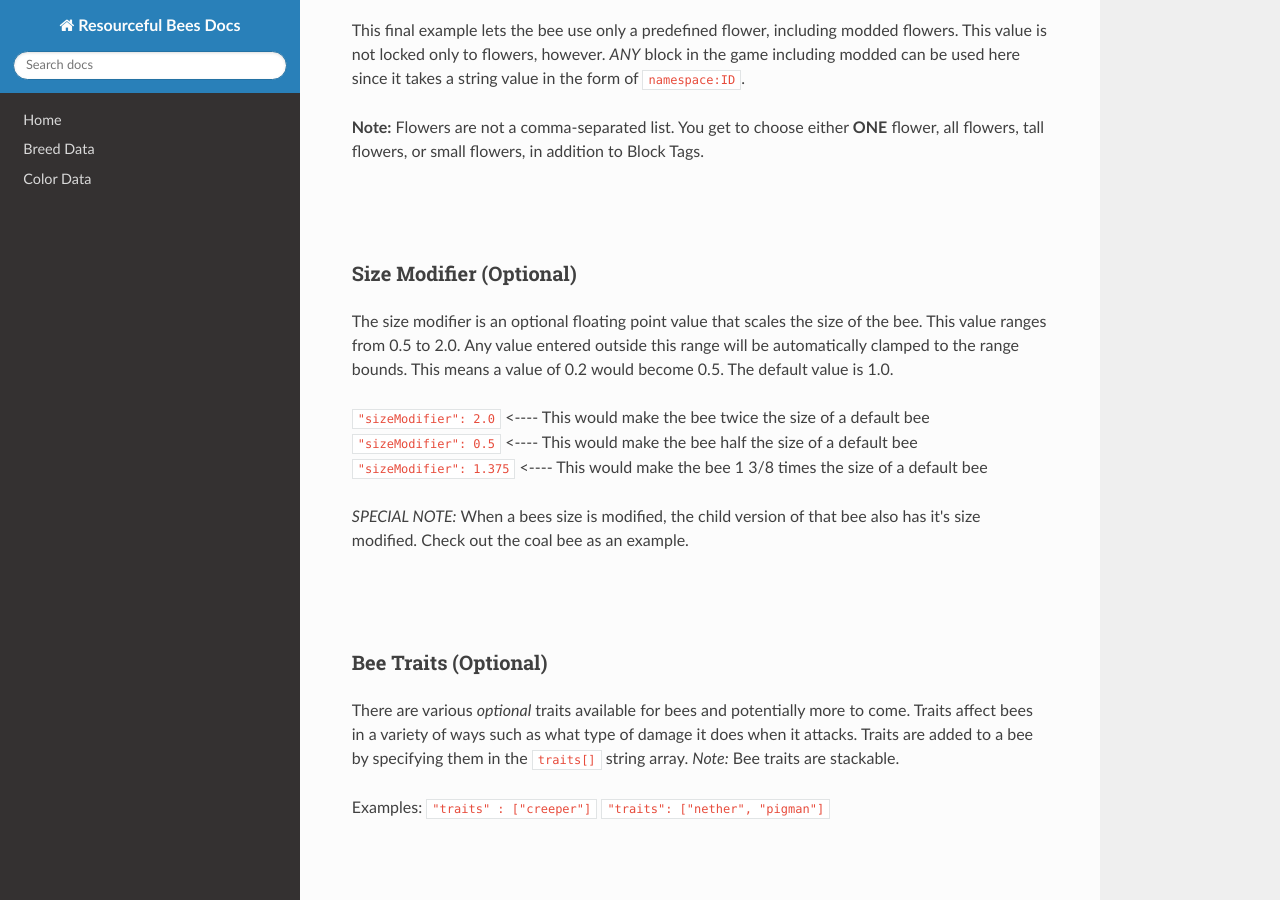
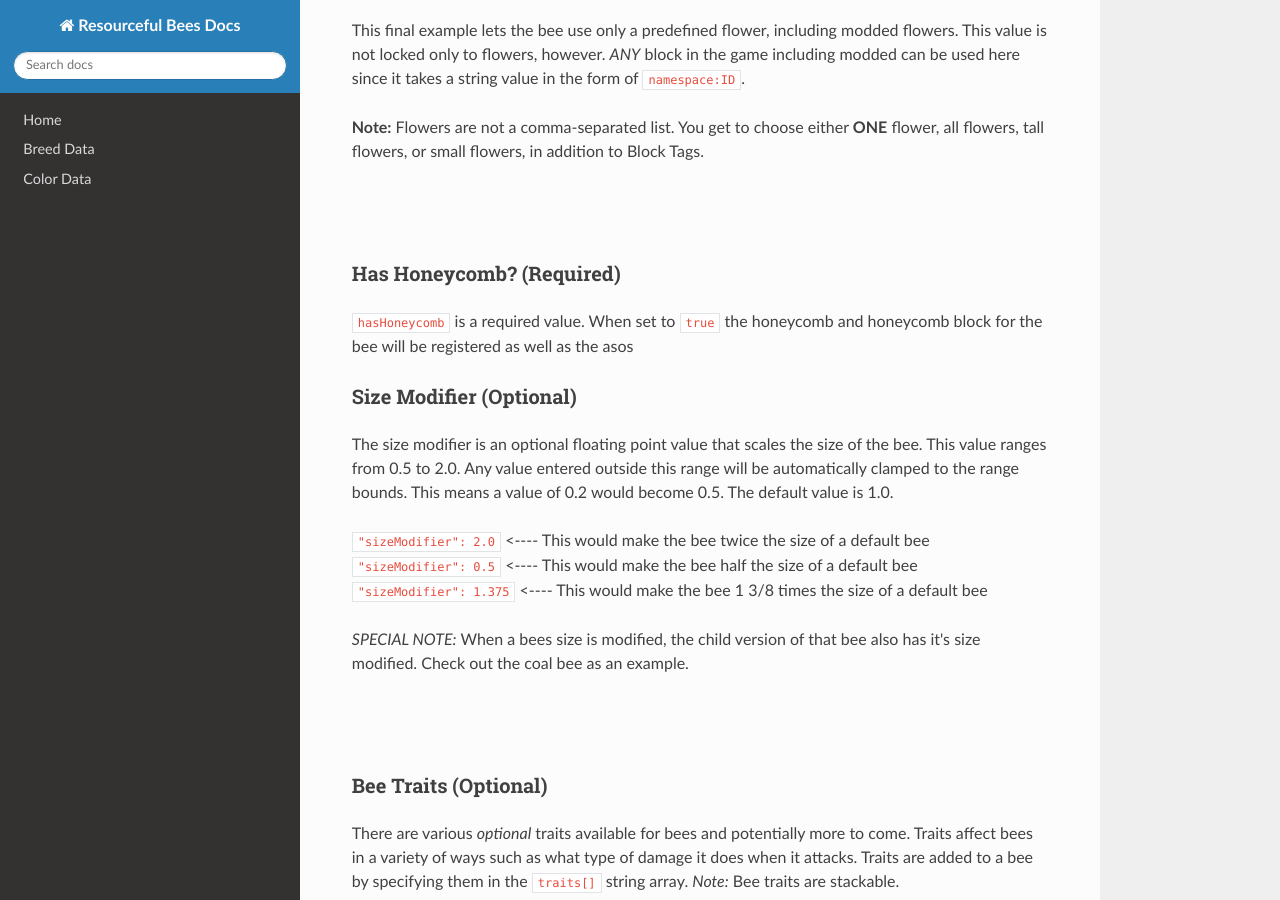
Before and after one commit to Team-Resourceful/ResourcefulBeesDocs, an MkDocs documentation site: the page built from docs/bee_data/custom_bee_data.md, in a window 1280 px wide and 900 px high, scrolled down 975 px. Built offline with MkDocs 1.6.1, drawn with Linux system fonts in a browser that asks for light colours; nearby versions of some CDN libraries.

Commit message:
docs/bee_data/custom_bee_data.md updated from https://stackedit.io/

```diff
--- a/docs/bee_data/custom_bee_data.md
+++ b/docs/bee_data/custom_bee_data.md
@@ -32,6 +32,10 @@ This final example lets the bee use only a predefined flower, including modded f
 
 <br>
 <br>
+
+### **Has Honeycomb?** (Required)
+
+`hasHoneycomb` is a required value. When set to `true` the honeycomb and honeycomb block for the bee will be registered as well as the asos
 
 ### **Size Modifier** (Optional)
 
```
Also changed, not shown: other parts of docs/bee_data/custom_bee_data.md (+1 -1 lines).
